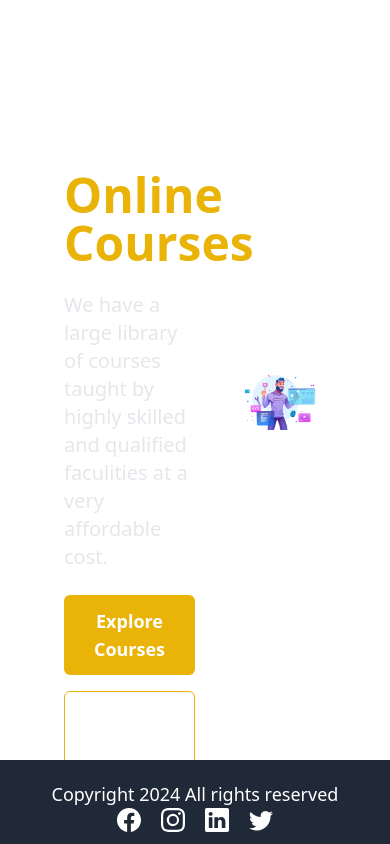
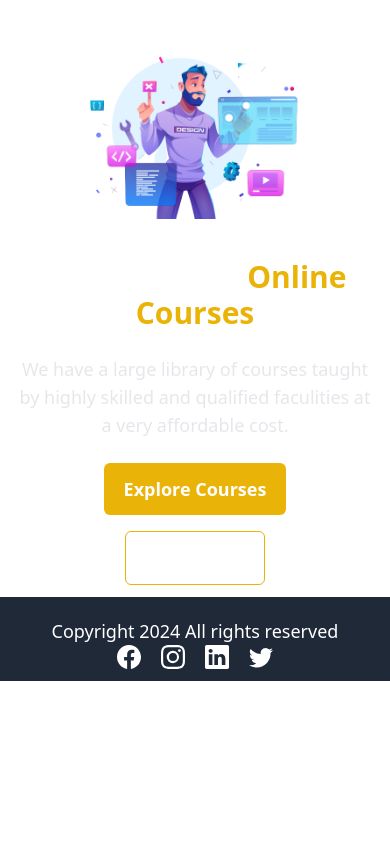
Before and after one commit to Roshan21p/LMS-Frontend, a React (Vite) app: page / in a window 390 px wide. Built offline with nearby package versions, Linux system fonts and the light colour scheme; no server answers.

Commit message:
Added changes to CSS

```diff
--- a/src/Components/CarouselSlide.jsx
+++ b/src/Components/CarouselSlide.jsx
@@ -7,14 +7,16 @@ function CarouselSlide({
 }) {
   return (
     <div id={`slide${slideNumber}`} className="carousel-item relative w-full">
-      <div className="flex flex-col items-center justify-center gap-4 px-[15%]">
+      <div className="flex flex-col items-center justify-center gap-4 px-[15%] ">
         <img
           src={image}
           className="w-40 rounded-full border-2 border-gray-400"
         />
-        <p className="text-xl text-gray-200">{description}</p>
-        <h3 className="text-2xl font-semibold">{title}</h3>
-        <div className="absolute flex justify-between transform -translate-y-1/2 left-5 right-5 top-1/2">
+        <p className="text-xl text-gray-200 text-center">{description}</p>
+        <h3 className="text-2xl font-semibold text-center">{title}</h3>
+
+        {/* Navigation arrows */}
+        <div className="flex justify-between items-center w-full mt-4 md:mt-0 md:absolute md:top-1/2 md:transform md:-translate-y-1/2 left-0 ">
           <a
             href={`#slide${slideNumber == 1 ? totalSlides : slideNumber - 1} `}
             className="btn btn-circle"
--- a/src/Pages/Auth/Login.jsx
+++ b/src/Pages/Auth/Login.jsx
@@ -3,7 +3,6 @@ import toast from 'react-hot-toast';
 import { useDispatch } from 'react-redux';
 import { useNavigate } from 'react-router-dom';
 
-import { isEmail, isValidPassword } from '../../Helpers/regexMatcher';
 import { login } from '../../Redux/Slices/AuthSlice';
 import LoginPresentation from './LoginPresentation';
 
--- a/src/Pages/HomePage.jsx
+++ b/src/Pages/HomePage.jsx
@@ -9,14 +9,14 @@ import HomeLayout from '../Layouts/HomeLayout';
 function HomePage() {
   return (
     <HomeLayout>
-      <div className="pt-10 text-white flex items-center justify-center gap-10 mx-16 h-[90vh]">
+      <div className="pt-10 text-white flex flex-col-reverse md:flex-row items-center justify-center gap-10 mx-4 md:mx-16 h-auto md:h-[90vh]">
         {/* for platform details */}
-        <div className="w-1/2 space-y-6">
-          <h1 className="text-5xl font-semibold">
+        <div className=" w-full md:w-1/2 space-y-6 text-center md:text-left">
+          <h1 className="text-3xl md:text-5xl font-semibold">
             Find out best{' '}
             <span className="text-yellow-500 font-bold">Online Courses</span>
           </h1>
-          <p className="text-xl text-gray-200">
+          <p className="text-lg md:text-xl text-gray-200">
             We have a large library of courses taught by highly skilled and
             qualified faculities at a very affordable cost.
           </p>
@@ -29,7 +29,7 @@ function HomePage() {
               </button>
             </Link>
             <Link to={'/contact'}>
-              <button className="border  border-yellow-500 px-5 py-3 rounded-md font-semibold text-lg cursor-pointer hover:bg-yellow-600 transition-all ease-in-out duration-300">
+              <button className="border border-yellow-500 px-5 py-3 mb-3 rounded-md font-semibold text-lg cursor-pointer hover:bg-yellow-600 transition-all ease-in-out duration-300">
                 Contact Us
               </button>
             </Link>
@@ -37,8 +37,12 @@ function HomePage() {
         </div>
 
         {/* right section for image */}
-        <div className="w-1/2 flex items-center justify-center">
-          <img src={homePageMainImage} alt="home page image" />
+        <div className="w-full md:w-1/2 flex items-center justify-center">
+          <img
+            src={homePageMainImage}
+            alt="home page image"
+            className="w-3/4 md:w-full"
+          />
         </div>
       </div>
     </HomeLayout>
```
